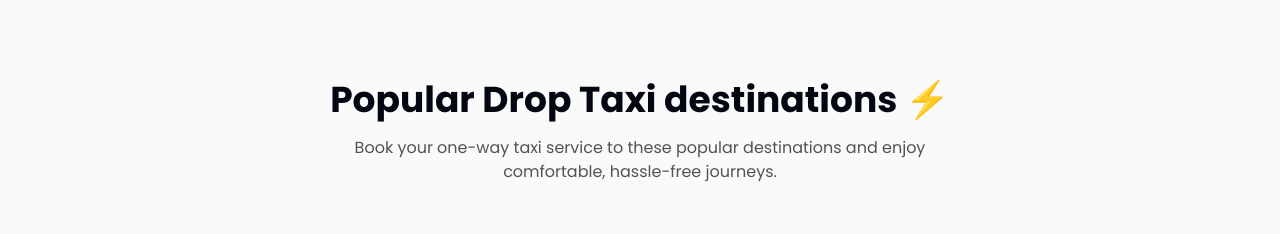
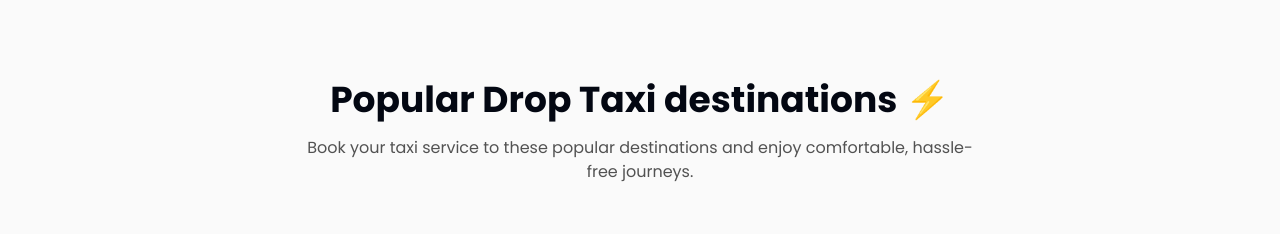
Before and after one commit to SarthakSKumar/kavindroptaxi.in, a React (Vite) app: page / in a window 1280 px wide. Shown: the part 2280-2514 px from the top of the page. Built offline with nearby package versions, Linux system fonts and the light colour scheme.

Commit message:
style:remove one-way

```diff
--- a/src/components/PopularDestinationSection.tsx
+++ b/src/components/PopularDestinationSection.tsx
@@ -95,7 +95,7 @@ const PopularDestinationSection = () => {
                         Popular Drop Taxi destinations ⚡
                     </h2>
                     <p className="text-neutral-600 max-w-2xl mx-auto">
-                        Book your one-way taxi service to these popular destinations and enjoy comfortable, hassle-free journeys.
+                        Book your taxi service to these popular destinations and enjoy comfortable, hassle-free journeys.
                     </p>
                 </div>
 
```
